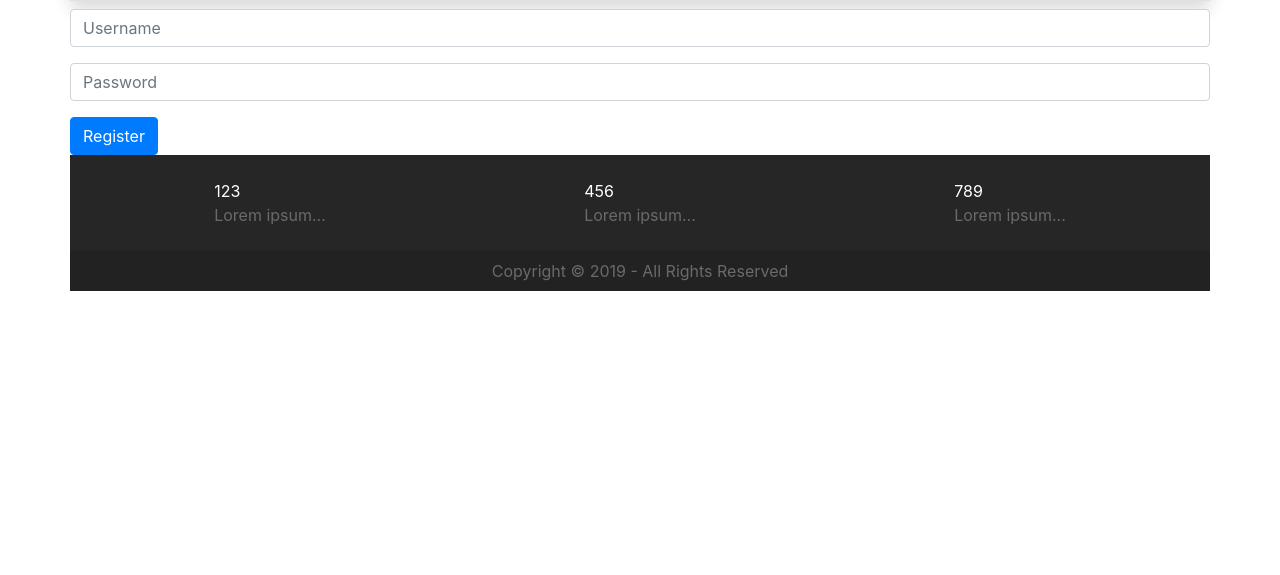
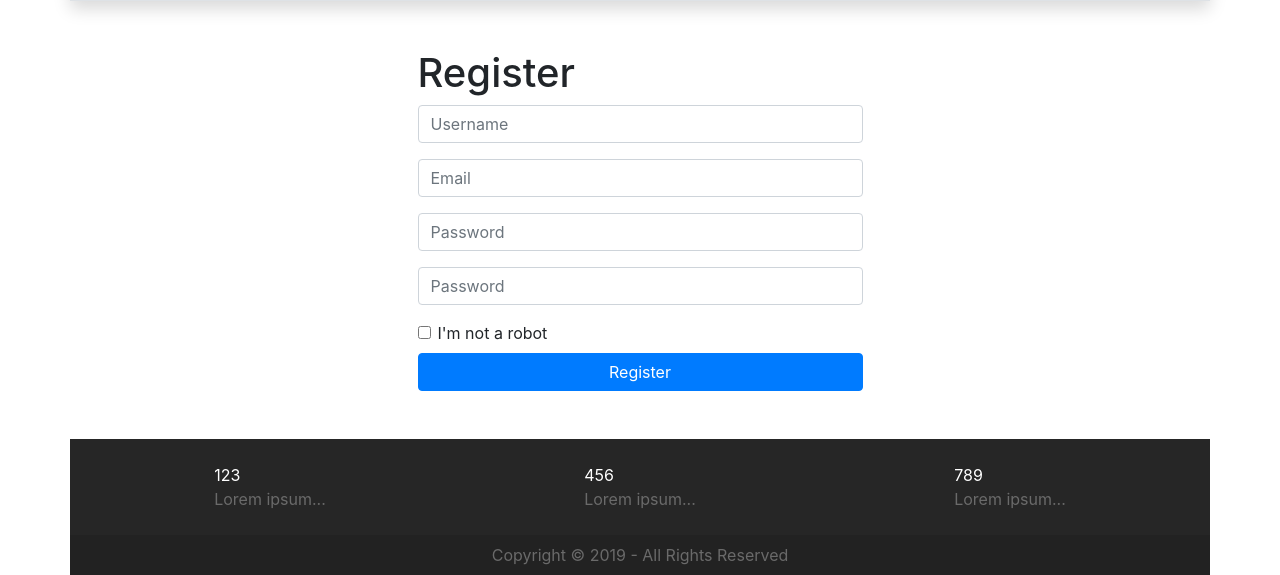
Before and after one commit to Diceon/Parduotuve, a PHP site: page /register in a window 1280 px wide. Shown: the part 355-930 px from the top of the page. Before the commit the page ends 646 px from the top, so only its background shows below. Run offline with PHP 8.4, Linux system fonts and the light colour scheme; data comes from the database, SQL or seed files in the repository; some libraries are stand-ins or nearby versions; some web fonts are replaced.

Commit message:
Updated login & register views

```diff
--- a/TODO.txt
+++ b/TODO.txt
@@ -2,7 +2,10 @@
 // Prevent access to core files
 // Add config file
 
+update login / register controllers
 
 Add product / category not found
 
+add category page with images
+
 // Add shopping cart - Save method? - Database / session / local storage ???
--- a/style.css
+++ b/style.css
@@ -58,6 +58,14 @@
     background-color: #222222;
     color: white;
 }
+
+.btn {
+    transition: transform 0.15s;
+}
+
+.btn:hover {
+    transform: scale(1.025);
+}
 /*  MAIN END   */
 
 /*  FOOTER BEGIN    */
--- a/views/head.php
+++ b/views/head.php
@@ -30,11 +30,11 @@
             <a class="navbar-brand" href="#">LOGO</a>
             <div class="ml-auto">
 <?php if ($this->session->isLogged()) { ?>
-                <a href="profile"><button type="button" class="btn btn-light">Profile</button></a>
-                <a href="logout"><button type="button" class="btn btn-light">Logout</button></a>
+                <a href="/parduotuve/profile"><button type="button" class="btn btn-light">Profile</button></a>
+                <a href="/parduotuve/logout"><button type="button" class="btn btn-light">Logout</button></a>
 <?php } else { ?>
-                <a href="login"><button type="button" class="btn btn-light">Login</button></a>
-                <a href="register"><button type="button" class="btn btn-light">Register</button></a>
+                <a href="/parduotuve/login"><button type="button" class="btn btn-light">Login</button></a>
+                <a href="/parduotuve/register"><button type="button" class="btn btn-light">Register</button></a>
 <?php } ?>
             </div>
         </nav>
--- a/views/register/index.php
+++ b/views/register/index.php
@@ -1,9 +1,22 @@
+<div class="col-xl-5 col-lg-6 col-md-8 col-sm-12 mx-auto m-5">
+    <h1 class="my-2">Register</h1>
     <form action="register" method="post">
         <div class="form-group">
             <input type="text" name="username" class="form-control" placeholder="Username" required>
         </div>
         <div class="form-group">
+            <input type="email" name="email" class="form-control" placeholder="Email" required>
+        </div>
+        <div class="form-group">
             <input type="password" name="password" class="form-control" placeholder="Password" required>
         </div>
-            <button type="submit" class="btn btn-primary">Register</button>
+        <div class="form-group">
+            <input type="password2" name="password2" class="form-control" placeholder="Password" required>
+        </div>
+        <div class="form-check mb-2">
+            <input type="checkbox" class="form-check-input" id="robot" required>
+            <label class="form-check-label" for="robot">I'm not a robot</label>
+        </div>
+        <button type="submit" class="btn btn-primary btn-block">Register</button>
     </form>
+</div>
```
Also changed, not shown: views/login/index.php (+7 -2 lines). Lines whose indentation alone changed are shown as unchanged.
